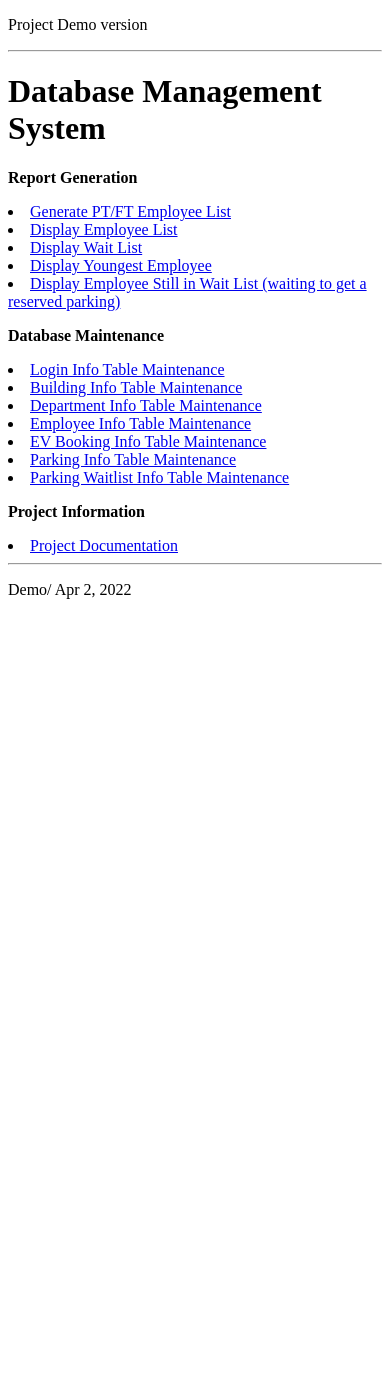
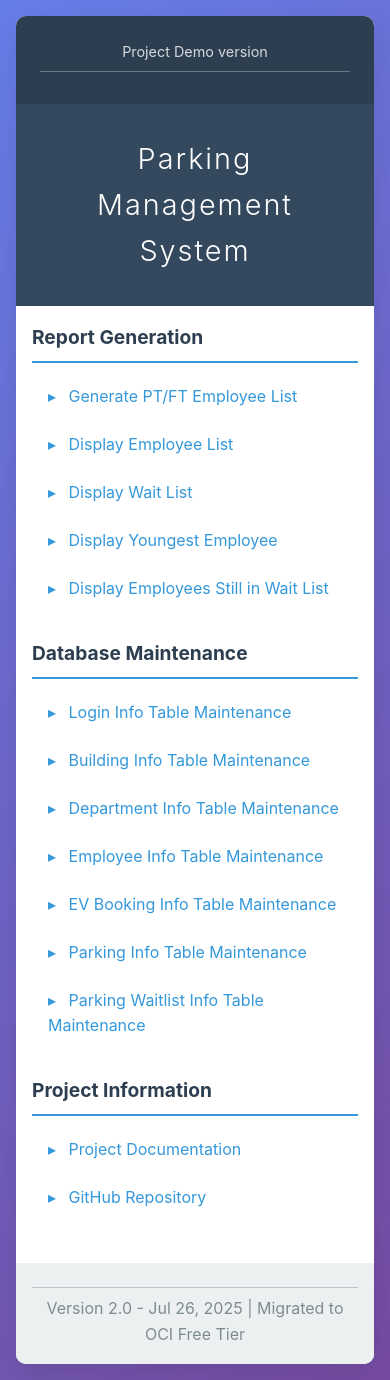
Before and after one commit to czhaoca/parking-dbms, a PHP site: page / in a window 390 px wide. Before the commit the page ends 599 px from the top, so only its background shows below. Run offline with PHP 8.4, Linux system fonts and the light colour scheme.

Commit message:
feat: Add Apache hosting support and enhance UI
- Create .htaccess for Apache server configuration
  - Security headers and file protection
  - PHP handling and URL rewriting
  - Cache control for static assets
- Enhance index.php with modern responsive design
  - Professional gradient background and card layout
  - Organized sections for reports and maintenance
  - Dynamic version display with current date
- Update README with Apache hosting instructions
  - Specific steps for UBC server deployment
  - Permission settings and troubleshooting guide
  - Apache requirements and common issues

The application is now ready for Apache/2.4.58 (Ubuntu) deployment
with proper security configurations and professional UI.

🤖 Generated with [Claude Code](https://claude.ai/code)

Co-Authored-By: Claude <noreply@anthropic.com>

```diff
--- a/index.php
+++ b/index.php
@@ -1,58 +1,201 @@
+<?php
+// Start session for future login functionality
+session_start();
+?>
 <!DOCTYPE html>
 <html lang="en">
 <head>
     <meta charset="UTF-8">
     <meta http-equiv="X-UA-Compatible" content="IE=edge">
     <meta name="viewport" content="width=device-width, initial-scale=1.0">
-    <title> Parking Management System Demo </title>
+    <title>Parking Management System</title>
+    <style>
+        * {
+            margin: 0;
+            padding: 0;
+            box-sizing: border-box;
+        }
+
+        body {
+            font-family: -apple-system, BlinkMacSystemFont, 'Segoe UI', Roboto, Arial, sans-serif;
+            line-height: 1.6;
+            color: #333;
+            background-color: #f5f5f5;
+            min-height: 100vh;
+            display: flex;
+            flex-direction: column;
+        }
+
+        .bgimg {
+            flex: 1;
+            background: linear-gradient(135deg, #667eea 0%, #764ba2 100%);
+            padding: 2rem;
+        }
+
+        .container {
+            max-width: 1000px;
+            margin: 0 auto;
+            background-color: white;
+            border-radius: 10px;
+            box-shadow: 0 10px 30px rgba(0, 0, 0, 0.1);
+            overflow: hidden;
+        }
+
+        .header {
+            background-color: #2c3e50;
+            color: white;
+            padding: 1.5rem;
+            text-align: center;
+        }
+
+        .header p {
+            font-size: 0.9rem;
+            opacity: 0.8;
+        }
+
+        .header hr {
+            border: none;
+            border-top: 1px solid rgba(255, 255, 255, 0.3);
+            margin: 0.5rem 0;
+        }
+
+        .title {
+            background-color: #34495e;
+            color: white;
+            padding: 2rem;
+            text-align: center;
+        }
+
+        .title h1 {
+            font-size: 2.5rem;
+            font-weight: 300;
+            letter-spacing: 2px;
+        }
+
+        .content {
+            padding: 2rem;
+        }
+
+        .section {
+            margin-bottom: 2rem;
+        }
+
+        .section p {
+            font-size: 1.2rem;
+            font-weight: bold;
+            color: #2c3e50;
+            margin-bottom: 1rem;
+            border-bottom: 2px solid #3498db;
+            padding-bottom: 0.5rem;
+        }
+
+        .section ul {
+            list-style: none;
+        }
+
+        .section li {
+            margin-bottom: 0.8rem;
+            padding-left: 1rem;
+        }
+
+        .section a {
+            color: #3498db;
+            text-decoration: none;
+            transition: all 0.3s ease;
+            display: inline-block;
+            padding: 0.3rem 0;
+        }
+
+        .section a:hover {
+            color: #2980b9;
+            transform: translateX(5px);
+        }
+
+        .section a:before {
+            content: "▸ ";
+            color: #3498db;
+            margin-right: 0.5rem;
+        }
+
+        .version {
+            background-color: #ecf0f1;
+            padding: 1rem;
+            text-align: center;
+            color: #7f8c8d;
+        }
+
+        .version hr {
+            border: none;
+            border-top: 1px solid #bdc3c7;
+            margin: 0.5rem 0;
+        }
+
+        @media (max-width: 768px) {
+            .bgimg {
+                padding: 1rem;
+            }
+
+            .title h1 {
+                font-size: 1.8rem;
+            }
+
+            .content {
+                padding: 1rem;
+            }
+        }
+    </style>
 </head>
 <body>
 <div class="bgimg">
+    <div class="container">
         <div class="header">
           <p>Project Demo version</p>
           <hr>
         </div>
 
-        <div class = "title">
-        <h1>Database Management System</h1>
-
+        <div class="title">
+            <h1>Parking Management System</h1>
         </div>
 
-        <div class = "main">
+        <div class="content">
+            <div class="section main">
+                <p>Report Generation</p>
+                <ul>
+                    <li><a href="employeeStatusReport.php">Generate PT/FT Employee List</a></li>
+                    <li><a href="displayEmployee.php">Display Employee List</a></li>
+                    <li><a href="displayWaitList.php">Display Wait List</a></li>
+                    <li><a href="displayYoung.php">Display Youngest Employee</a></li>
+                    <li><a href="displayWaitListEmployee.php">Display Employees Still in Wait List</a></li>
+                </ul>
+            </div>
 
-        <p> <b>Report Generation</b></p>
+            <div class="section utils">
+                <p>Database Maintenance</p>
+                <ul>
+                    <li><a href="utils/loginInfo.php">Login Info Table Maintenance</a></li>
+                    <li><a href="utils/buildingInfo.php">Building Info Table Maintenance</a></li>
+                    <li><a href="utils/departmentInfo.php">Department Info Table Maintenance</a></li>
+                    <li><a href="utils/employeeInfo.php">Employee Info Table Maintenance</a></li>
+                    <li><a href="utils/evBook.php">EV Booking Info Table Maintenance</a></li>
+                    <li><a href="utils/parkingInfo.php">Parking Info Table Maintenance</a></li>
+                    <li><a href="utils/parkingWaitList.php">Parking Waitlist Info Table Maintenance</a></li>
+                </ul>
+            </div>
 
-          <li><a href="employeeStatusReport.php">Generate PT/FT Employee List</a><br>
-          <li><a href="displayEmployee.php">Display Employee List</a><br>
-          <li><a href="displayWaitList.php">Display Wait List</a><br>
-          <li><a href="displayYoung.php">Display Youngest Employee</a><br>
-          <li><a href="displayWaitListEmployee.php">Display Employee Still in Wait List (waiting to get a reserved parking)</a><br>
-
-        </div>
-
-        <div class="utils">
-          <p> <b>Database Maintenance</b></p>
-
-          <li><a href="utils/loginInfo.php">Login Info Table Maintenance</a><br>
-          <li><a href="utils/buildingInfo.php">Building Info Table Maintenance</a><br>
-          <li><a href="utils/departmentInfo.php">Department Info Table Maintenance</a><br>
-          <li><a href="utils/employeeInfo.php">Employee Info Table Maintenance</a><br>
-          <li><a href="utils/evBook.php">EV Booking Info Table Maintenance</a><br>
-          <li><a href="utils/parkingInfo.php">Parking Info Table Maintenance</a><br>
-          <li><a href="utils/parkingWaitlist.php">Parking Waitlist Info Table Maintenance</a><br>
-
-        </div>
-
-        <div class="doc">
-          <p> <b>Project Information</b></p>
-          <li><a href="projectInfo.pdf">Project Documentation</a><br>
-
+            <div class="section doc">
+                <p>Project Information</p>
+                <ul>
+                    <li><a href="README.md">Project Documentation</a></li>
+                    <li><a href="https://github.com/czhaoca/parking-dbms" target="_blank">GitHub Repository</a></li>
+                </ul>
+            </div>
         </div>
 
         <div class="version">
-        <hr>
-          <p>Demo/ Apr 2, 2022</p>
+            <hr>
+            <p>Version 2.0 - <?php echo date('M d, Y'); ?> | Migrated to OCI Free Tier</p>
         </div>
-      </div>
+    </div>
+</div>
 </body>
 </html>
```
Also changed, not shown: .htaccess (added), README.md.
